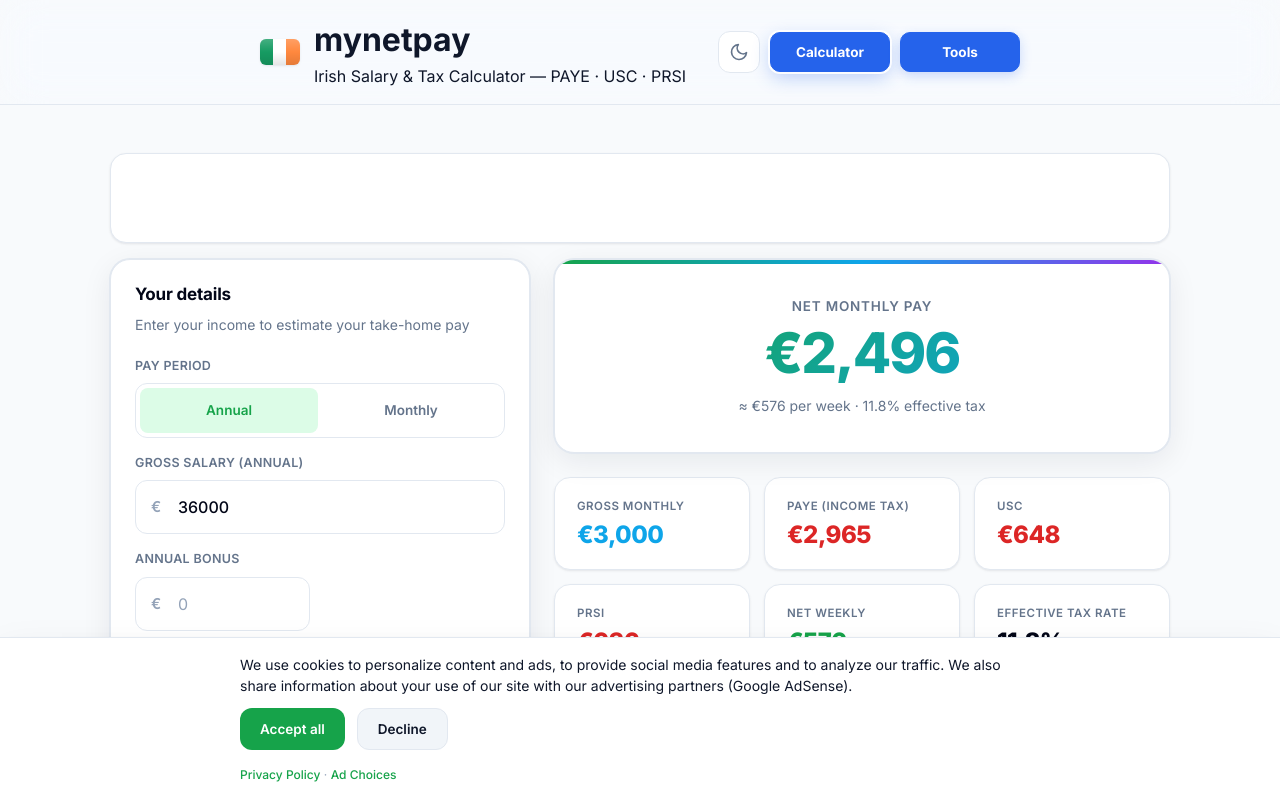
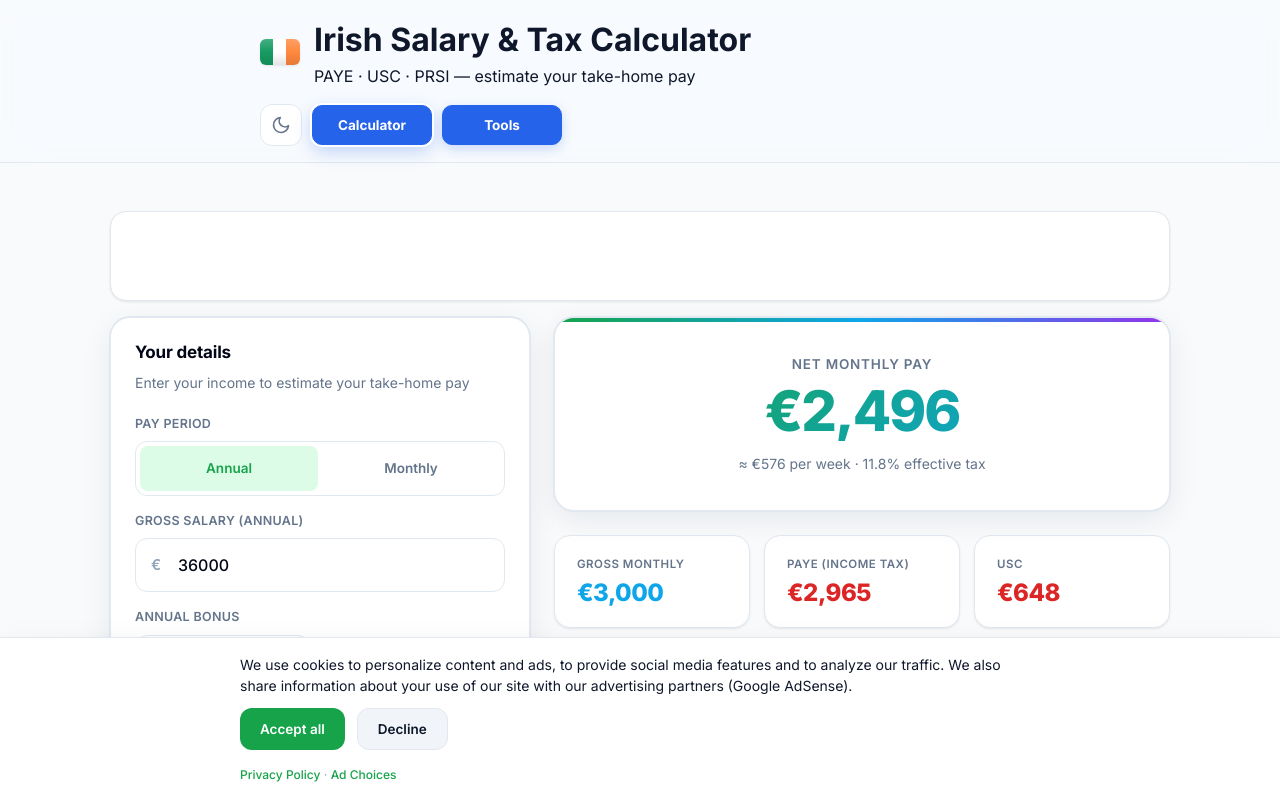
Before and after one commit to vedarth12/ireland-salary-calculator, a React (Vite) app: page / in a window 1280 px wide. Shown: the top 798 px of the page. Built offline with nearby package versions, Linux system fonts and the light colour scheme.

Commit message:
Revert website name to original, keep project as mynetpay

```diff
--- a/index.html
+++ b/index.html
@@ -6,9 +6,9 @@
     <meta name="viewport" content="width=device-width, initial-scale=1.0" />
     <meta
       name="description"
-      content="mynetpay — Free Irish salary & tax calculator. Estimate your take-home pay after PAYE, USC and PRSI for 2024 and 2025."
+      content="Free Irish salary & tax calculator. Estimate your take-home pay after PAYE, USC and PRSI for 2024 and 2025."
     />
-    <title>mynetpay — Irish Salary & Tax Calculator</title>
+    <title>Irish Salary & Tax Calculator — Take-Home Pay Estimator</title>
   </head>
   <body>
     <div id="root"></div>
--- a/src/App.tsx
+++ b/src/App.tsx
@@ -50,8 +50,8 @@
           <div className="brand">
             <span className="brand-flag" aria-hidden="true" />
             <div>
-              <h1>mynetpay</h1>
-              <p>Irish Salary & Tax Calculator — PAYE · USC · PRSI</p>
+              <h1>Irish Salary & Tax Calculator</h1>
+              <p>PAYE · USC · PRSI — estimate your take-home pay</p>
             </div>
           </div>
           <div className="header-actions">
```
